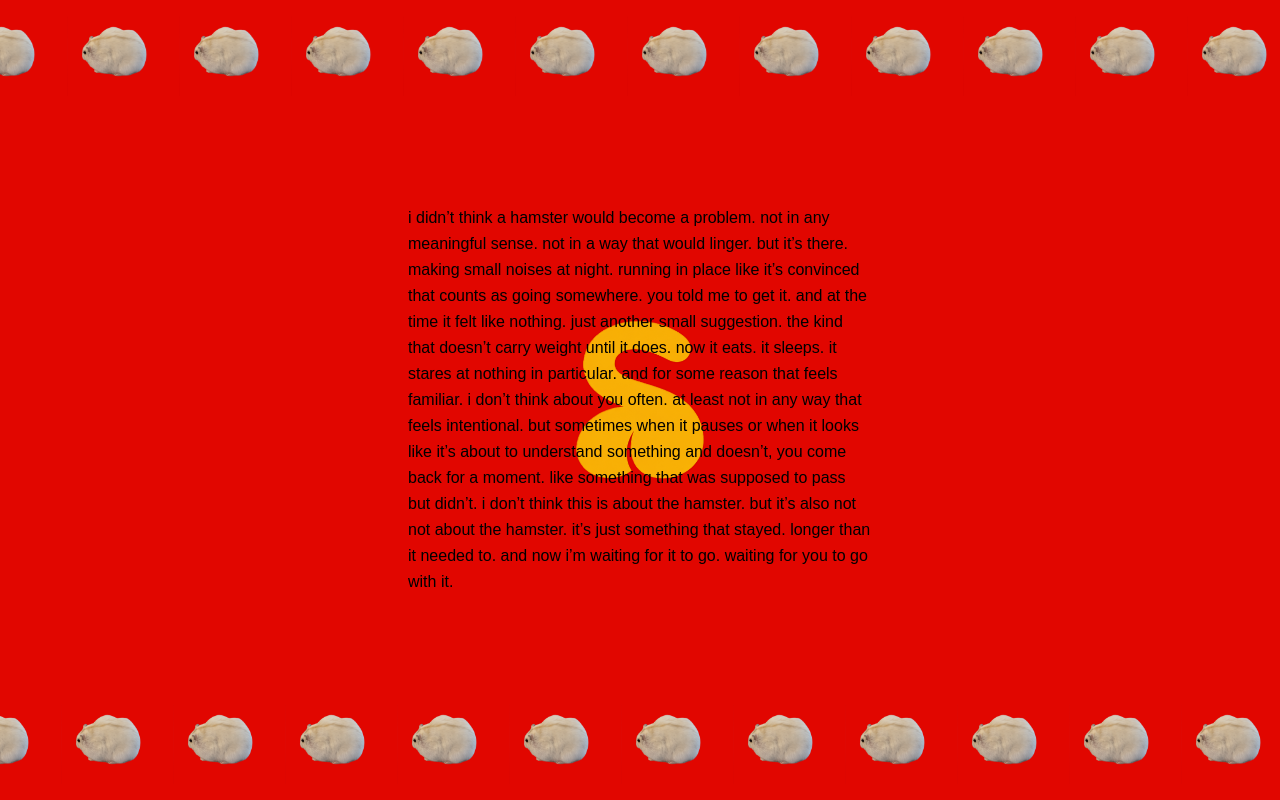
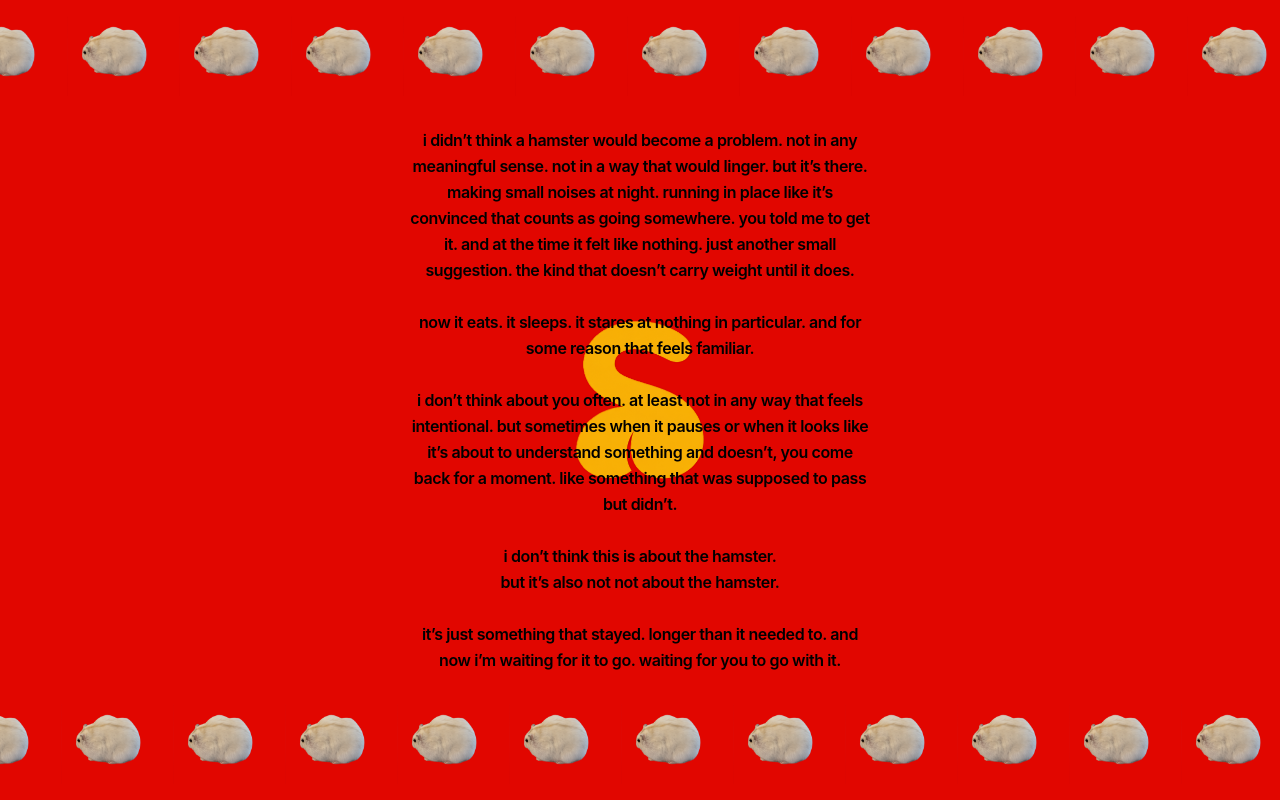
Before and after one commit to jwooook/sojubutt, a Next.js app: page / in a window 1280 px wide. Built offline with nearby package versions, Linux system fonts and the light colour scheme.

Commit message:
letter update AGN LOL

```diff
--- a/components/Letter.tsx
+++ b/components/Letter.tsx
@@ -2,49 +2,36 @@ type Props = {
   className?: string;
 };
 
-export default function Letter({ className }: Props){
+export default function Letter({ className }: Props) {
   return (
-     <p className="break-words leading-relaxed text-[#000000] w-full select-text whitespace-pre-line">
-i didn’t think a hamster would become a problem.
+    <p
+      className={`
+        break-words
+        leading-relaxed
+        w-full
+        select-text
+        whitespace-pre-line
 
-not in any meaningful sense.
-not in a way that would linger.
+        font-semibold
+        tracking-tight
 
-but it’s there.
-making small noises at night.
-running in place like it’s convinced that counts as going somewhere.
+        ${className}
+      `}
+      style={{
+        fontFamily:
+          '-apple-system, BlinkMacSystemFont, "Helvetica Neue", Arial, sans-serif',
+      }}
+    >
+    {`i didn’t think a hamster would become a problem. not in any meaningful sense. not in a way that would linger. but it’s there. making small noises at night. running in place like it’s convinced that counts as going somewhere. you told me to get it. and at the time it felt like nothing. just another small suggestion. the kind that doesn’t carry weight until it does.
 
-you told me to get it.
-and at the time it felt like nothing.
-just another small suggestion.
-the kind that doesn’t carry weight until it does.
+now it eats. it sleeps. it stares at nothing in particular. and for some reason that feels familiar.
 
-now it eats.
-it sleeps.
-it stares at nothing in particular.
-and for some reason
-that feels familiar.
-
-i don’t think about you often.
-at least not in any way that feels intentional.
-
-but sometimes
-when it pauses
-or when it looks like it’s about to understand something and doesn’t,
-
-you come back for a moment.
-
-like something that was supposed to pass
-but didn’t.
+i don’t think about you often. at least not in any way that feels intentional. but sometimes when it pauses or when it looks like it’s about to understand something and doesn’t, you come back for a moment. like something that was supposed to pass but didn’t.
 
 i don’t think this is about the hamster.
 but it’s also not not about the hamster.
 
-it’s just something that stayed.
-longer than it needed to.
-
-and now i’m waiting for it to go.
-waiting for you to go with it.
+      it’s just something that stayed. longer than it needed to. and now i’m waiting for it to go. waiting for you to go with it.`}
     </p>
   );
 }
```
